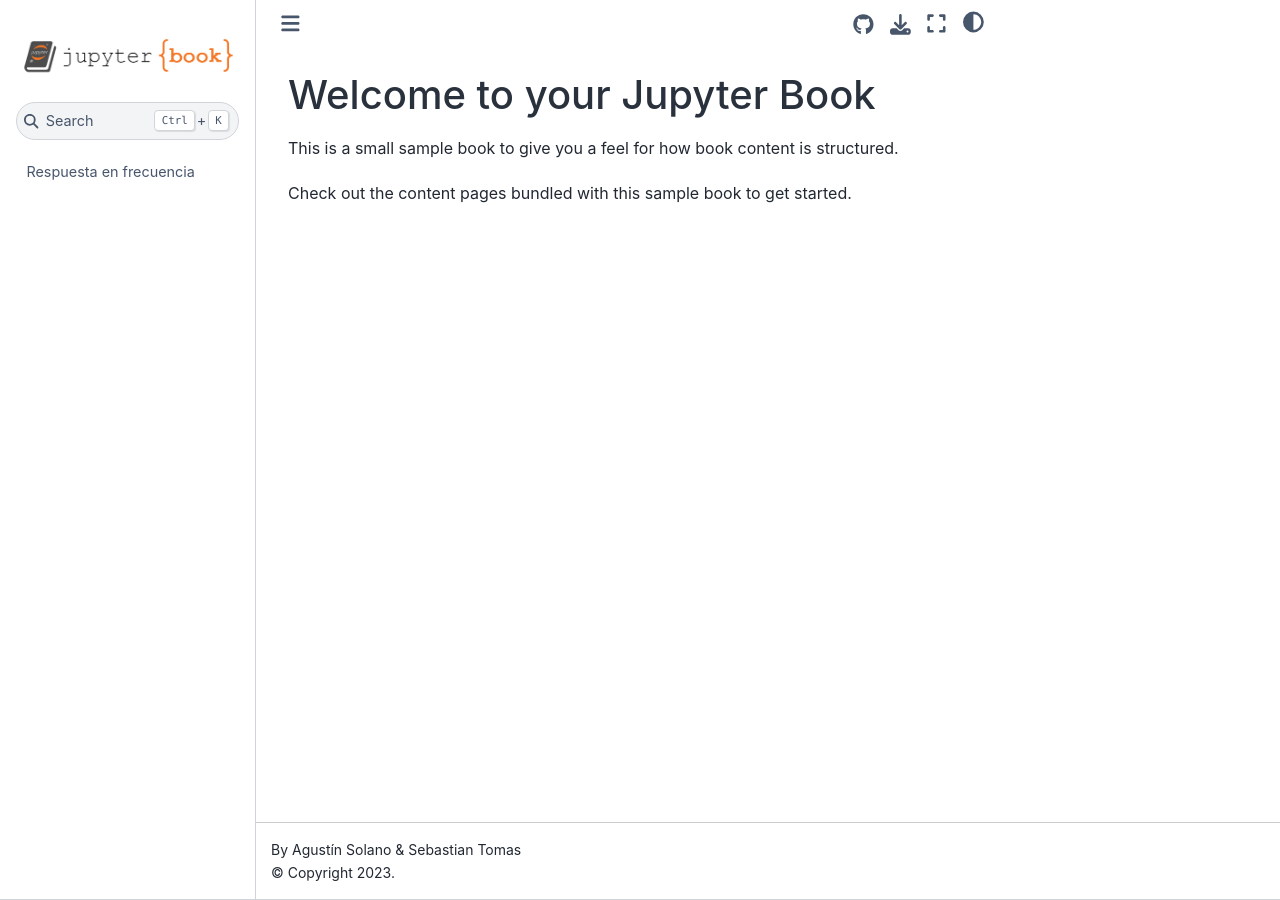
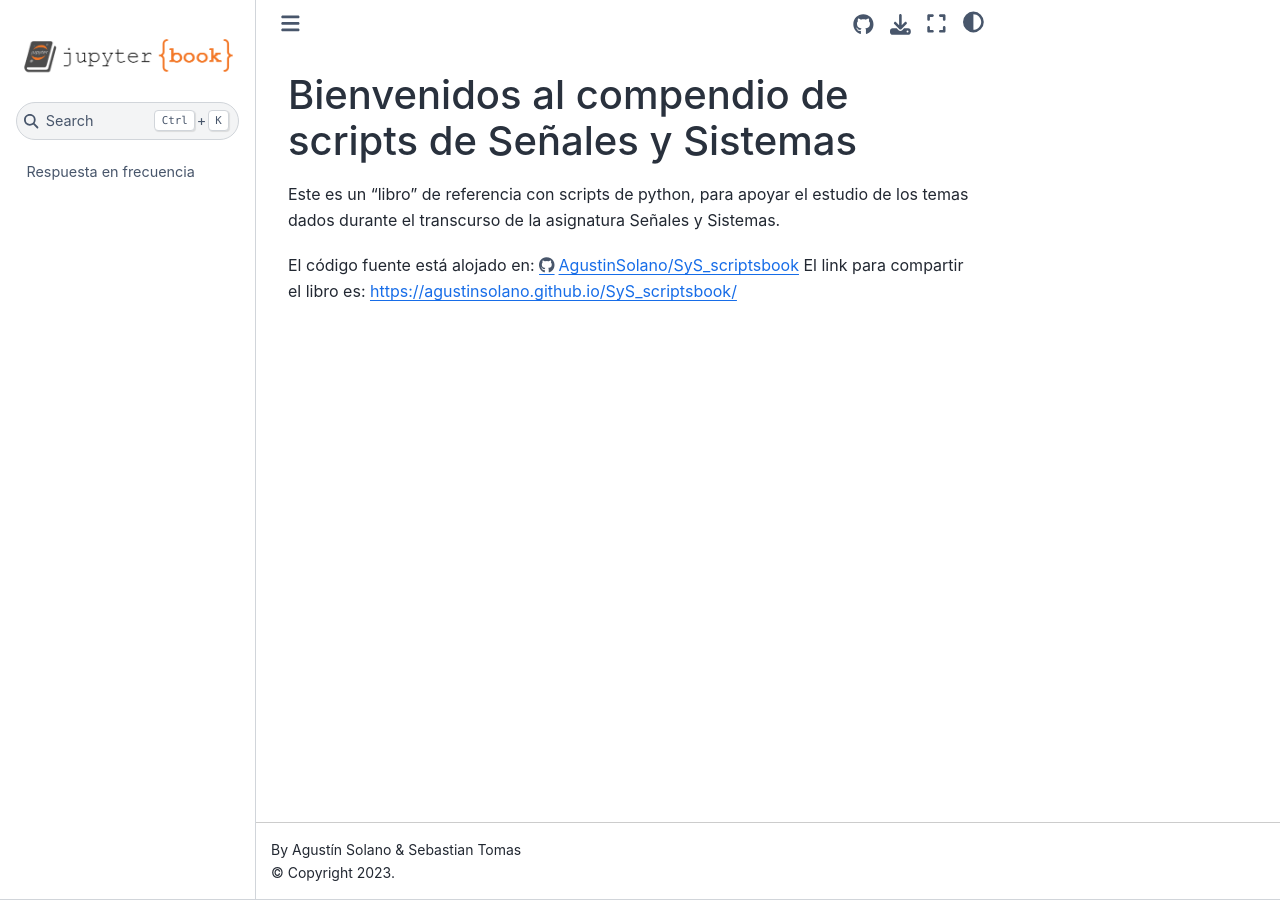
Before and after one commit to AgustinSolano/SyS_scriptsbook, a Jupyter Book: the page built from md_scripts/intro.md, in a window 1280 px wide. Built offline with Jupyter Book 1.0.4 settings and Sphinx 7.4.7 and the Sphinx Book theme 1.1.4, drawn with Linux system fonts in a browser that asks for light colours; pages that are not in the unit, such as notebooks, are missing from menus.

Commit message:
Edicion de la intro al libro

```diff
--- a/md_scripts/intro.md
+++ b/md_scripts/intro.md
@@ -1,7 +1,7 @@
-Welcome to your Jupyter Book
+Bienvenidos al compendio de scripts de Señales y Sistemas
 ============================
 
-This is a small sample book to give you a feel for how book content is
-structured.
+Este es un "libro" de referencia con scripts de python, para apoyar el estudio de los temas dados durante el transcurso de la asignatura Señales y Sistemas.
 
-Check out the content pages bundled with this sample book to get started.
+El código fuente está alojado en: https://github.com/AgustinSolano/SyS_scriptsbook
+El link para compartir el libro es: https://agustinsolano.github.io/SyS_scriptsbook/
```
